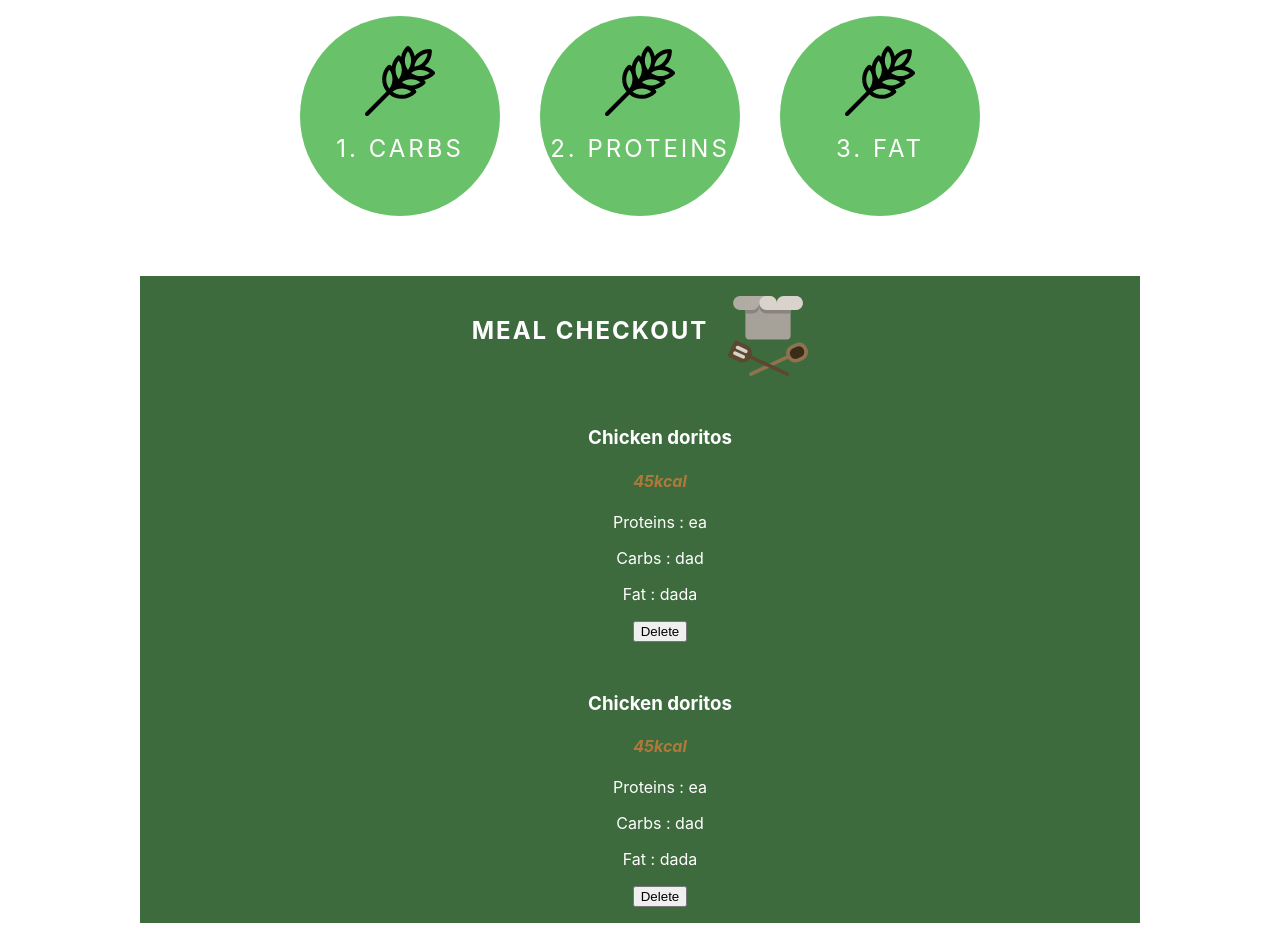
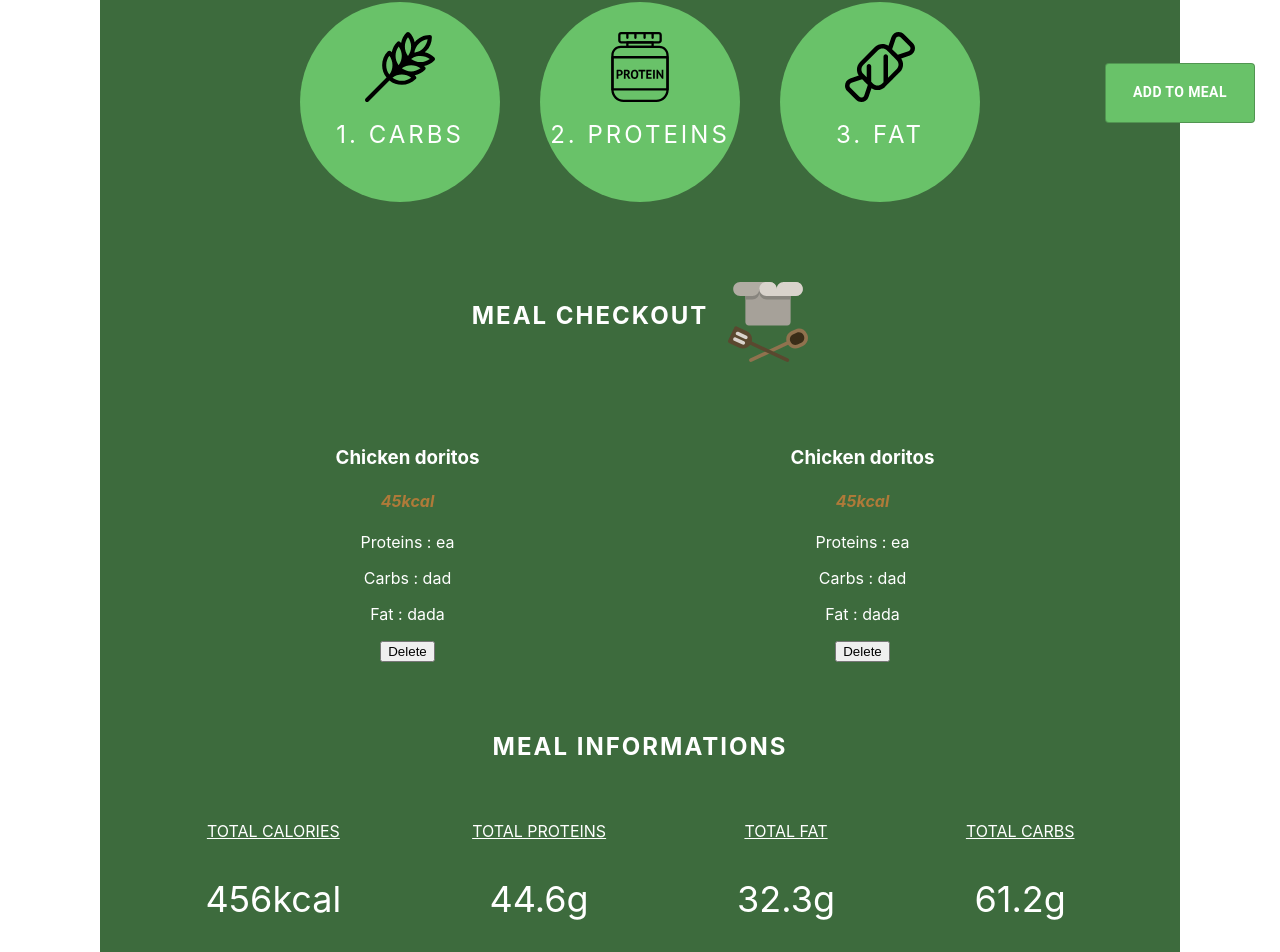
Before and after one commit to walter-clayton/perfect-meal, a React (Create React App) app: page / in a window 1280 px wide. Shown: the part 628-1580 px from the top of the page. Before the commit the page ends 1551 px from the top, so only its background shows below. Built offline with nearby package versions, Linux system fonts and the light colour scheme.

Commit message:
Fixed some bugs

```diff
--- a/src/Components/Home/Home.css
+++ b/src/Components/Home/Home.css
@@ -1,6 +1,7 @@
 #home{
     text-align: center;
-
+    padding-left: 100px;;
+    padding-right: 100px;
 }
 .title{
     text-align: center;
--- a/src/Components/Home/Home.js
+++ b/src/Components/Home/Home.js
@@ -15,6 +15,7 @@ export class Home extends Component {
             name:"",
             itemObj:{},
             five:[],
+            listItem:[],
 
         }
     }
@@ -62,11 +63,12 @@ export class Home extends Component {
                     console.log(data)
                    try{this.setState({
                         item:{
+                            name:data.item_name,
                             cal:data.nf_calories,
-                            prot:data.usda_fields.PROCNT.value,
-                            fat:data.usda_fields.FAT.value,
-                            glu:data.usda_fields.CHOCDF.value,
-                            tot:data.usda_fields.PROCNT.value+data.usda_fields.FAT.value+data.usda_fields.CHOCDF.value
+                            prot:data.nf_protein,
+                            fat:data.nf_total_fat,
+                            glu:data.nf_total_carbohydrate,
+                            tot:data.nf_protein+data.nf_total_fat+data.nf_total_carbohydrate
                         }
                     })}
                     catch(err){
@@ -100,6 +102,14 @@ export class Home extends Component {
 
         })
     }
+    addItem(){
+
+        let list=this.state.listItem;
+        list.push(this.state.item)
+        this.setState({
+            listItem:list
+        })
+    }
     render() {
         console.log(this.state)
         return (
@@ -121,8 +131,8 @@ export class Home extends Component {
                     Search
                 </Button>
                 </div>
-                <Item name={this.state.name} item={this.state.item} />
-                <ListItem />
+                <Item name={this.state.name} item={this.state.item} add={() => this.addItem()} />
+                <ListItem list={this.state.listItem} />
             </div>
         )
     }
--- a/src/Components/Item/Item.css
+++ b/src/Components/Item/Item.css
@@ -6,17 +6,29 @@
     padding-bottom: 20px;
     position: relative;
     bottom:40px;
-    /* background-color: rgb(61, 107, 61); */
+    background-color: rgb(61, 107, 61);
 }
-/* #cont{
+#cont{
     background-color: rgb(61, 107, 61);
-} */
+}
 #nutriments{
     display:flex;
     justify-content: center;
     position: relative;
     bottom:40px;
     /* background-color: rgb(61, 107, 61); */
+}
+.addBtn{
+    position: relative;
+    bottom:90px;
+    left:300px;
+    height: 60px;
+    width:150px;
+    background-color: rgb(105, 194, 105)!important;
+}
+.addBtn .MuiButton-label{
+    color:white;
+    font-weight: bolder;
 }
 #nutriments p{
     color:white;
@@ -43,3 +55,7 @@
     position:relative;
     bottom:20px;
 }
+#header h1{
+    padding-top: 50px;
+    font-size: 50px;
+}
--- a/src/Components/Item/Item.js
+++ b/src/Components/Item/Item.js
@@ -1,19 +1,21 @@
 import React, { Component } from 'react'
 import './Item.css'
 import carbs from './wheat.svg'
-
+import protein from './proteins.svg'
+import fat from './candy.svg'
+import Button from '@material-ui/core/Button';
 export class Item extends Component {
 constructor(){
     super()
     this.state={
         id:"",
         name:"",
+        list:[]
 
     }
 }
 
     render() {
-        console.log("props item"+this.props.item)
         return (
             <div id="cont">
                 <div id="header">
@@ -27,14 +29,17 @@ constructor(){
                     {this.props.item ? <p>{Math.floor((this.props.item.glu/this.props.item.tot)*100)}%</p> : ""}
                     </div>
                     <div>
-                    <img src={carbs}></img>
+                    <img src={protein}></img>
                     <p>2. Proteins</p>
                     {this.props.item ? <p>{Math.floor((this.props.item.prot/this.props.item.tot)*100)}%</p> : ""}
                     </div>
                     <div>
-                    <img src={carbs}></img>
+                    <img src={fat}></img>
                     <p>3. Fat</p>
                     {this.props.item ? <p>{Math.floor((this.props.item.fat/this.props.item.tot)*100)}%</p> : ""}
+                    <Button className="addBtn" variant="outlined" onClick={()=> this.props.add()}>
+                    Add to meal
+                </Button>
                     </div>
                 </div>
             </div>
--- a/src/Components/ListItem/ListItem.css
+++ b/src/Components/ListItem/ListItem.css
@@ -9,9 +9,13 @@
     text-transform: uppercase;
     letter-spacing: 2px;
 }
+#list ul{
+    margin-right: 50px;
+}
 #listTitle{
     display: inline-flex;
     margin-top: 20px;
+
 }
 #listTitle img{
     height:80px;
@@ -22,9 +26,10 @@
     display:flex;
     justify-content: center;
     color:white;
+     background-color: rgb(61, 107, 61);
 }
 #listItem{
-    margin-top: 50px;
+    margin: 50px;
     display:block;
     justify-content: center;
 }
@@ -32,3 +37,19 @@
     font-style: italic;
     color:#af7a39;
 }
+#total{
+    margin-top: 60px;
+    display:flex;
+    justify-content: space-around;
+}
+#total div::first-line{
+    text-transform: uppercase;
+    text-decoration: underline;
+}
+.totCal {
+    font-size: 36px;
+}
+#ulItem{
+    display:flex;
+    justify-content: space-around;
+}
--- a/src/Components/ListItem/ListItem.js
+++ b/src/Components/ListItem/ListItem.js
@@ -2,14 +2,21 @@ import React, { Component } from 'react'
 import './ListItem.css'
 import cooker from '../../cooker.svg'
 export class ListItem extends Component {
+    constructor(props){
+        super(props)
+        this.state={
+            list:this.props.list
+        }
+    }
     render() {
+        console.log("state list" +this.state.list)
         return (
             <div className="list">
                 <div id="list">
                     <div id="listTitle">
                         <h2>Meal Checkout</h2><img src={cooker} alt="cooker"></img>
                     </div>
-                    <ul>
+                    <ul id="ulItem">
                         <li id="listItem">
                             <h3>Chicken doritos</h3>
                             <h4>45kcal</h4>
@@ -31,6 +38,25 @@ export class ListItem extends Component {
                             </div>
                         </li>
                     </ul>
+                    <h2>Meal informations</h2>
+                    <div id ="total">
+                        <div >
+                            total calories
+                            <p className="totCal">456kcal</p>
+                        </div>
+                        <div>
+                            total proteins
+                            <p className="totCal">44.6g</p>
+                        </div>
+                        <div >
+                            total fat
+                            <p className="totCal">32.3g</p>
+                        </div>
+                        <div>
+                            total carbs
+                            <p className="totCal">61.2g</p>
+                        </div>
+                    </div>
                 </div>
 
             </div>
```
Also changed, not shown: src/Components/Item/candy.svg (added), src/Components/Item/proteins.svg (added).
